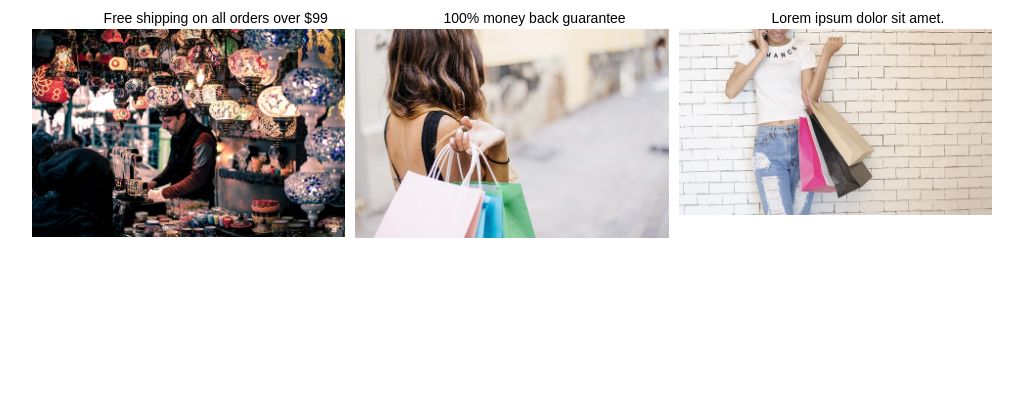
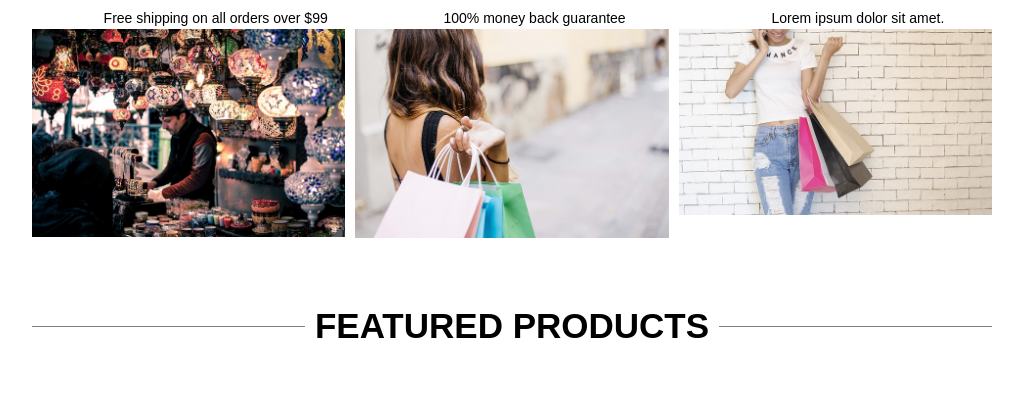
Before and after one commit to fabienmacip/jstore-udemy, a plain HTML site: page index.html in a window 1280 px wide. Shown: the part 894-1302 px from the top of the page, without its empty margins (128-1151 px from the left). Drawn offline with nearby package versions, Linux system fonts and the light colour scheme.

Commit message:
FEATURED PRODUCTS - section-title

```diff
--- /dev/null
+++ b/assets/css/components/title.css
@@ -0,0 +1,18 @@
+.section-title {
+  text-transform: uppercase;
+}
+
+.section-title h2 {
+  display: flex;
+  gap: 10px;
+}
+
+.section-title h2::before,
+.section-title h2::after {
+  content: '';
+  flex: 1;
+  padding: 5px;
+  border-top: 1px solid var(--main-color-gray);
+  position: relative;
+  top: 20px;
+}
--- a/assets/css/main.css
+++ b/assets/css/main.css
@@ -6,3 +6,4 @@
 @import url("components/nav.css");
 @import url("components/slider.css");
 @import url("components/promo.css");
+@import url("components/title.css");
--- a/index.html
+++ b/index.html
@@ -343,6 +343,16 @@
     </div>
   </section>
 
+  <section class="featured-products-container py-30">
+    <div class="container">
+      <div class="featured-products">
+        <div class="section-title">
+          <h2>Featured Products</h2>
+        </div>
+      </div>
+    </div>
+  </section>
+
   <div class="pages">
 
   </div>
```
